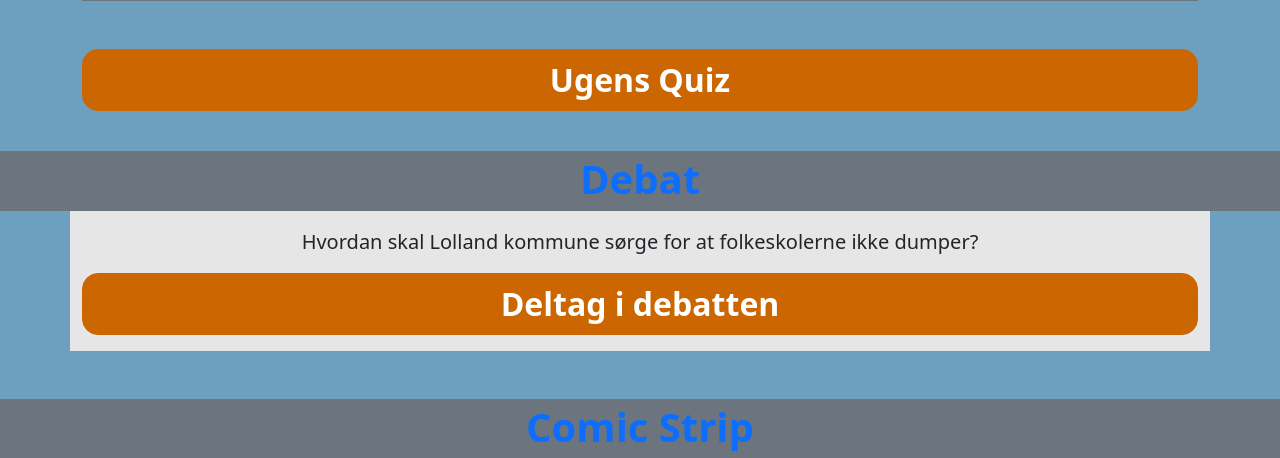
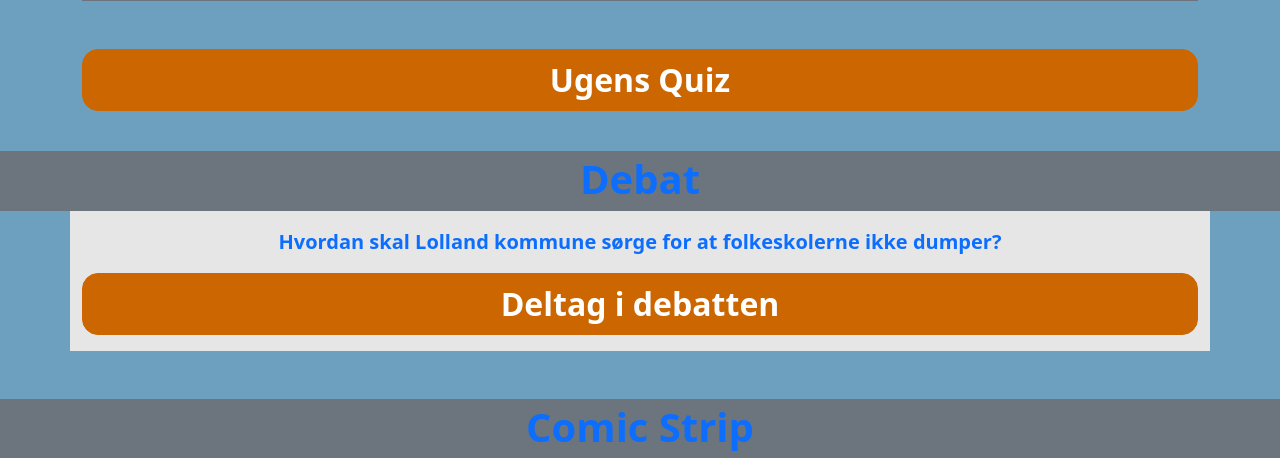
Before and after one commit to tobiasnielsen05/FT-Nyheder, a PHP site: page / in a window 1280 px wide. Shown: the part 243-701 px from the top of the page. Run offline with PHP 8.4, Linux system fonts and the light colour scheme; style sheets or scripts are compiled from the project's sources; some libraries are stand-ins or nearby versions.

Commit message:
givet en tekst en bold weight

```diff
--- a/index.php
+++ b/index.php
@@ -56,7 +56,7 @@
 
 <div class="container bg-background mb-5">
     <div class="d-flex justify-content-center">
-        <p class="mt-3 fs-5">Hvordan skal Lolland kommune sørge
+        <p class="mt-3 fs-5 fw-bold text-primary">Hvordan skal Lolland kommune sørge
             for at folkeskolerne ikke dumper? </p>
     </div>
     <div class="d-flex justify-content-center">
```
